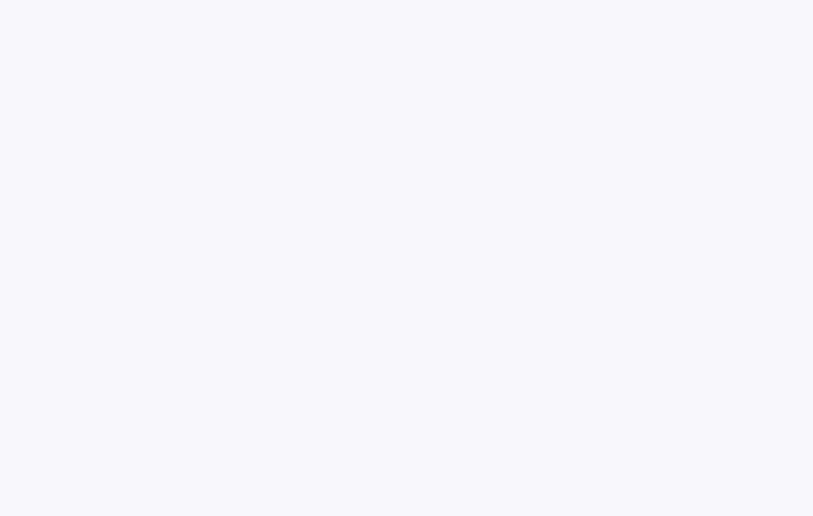
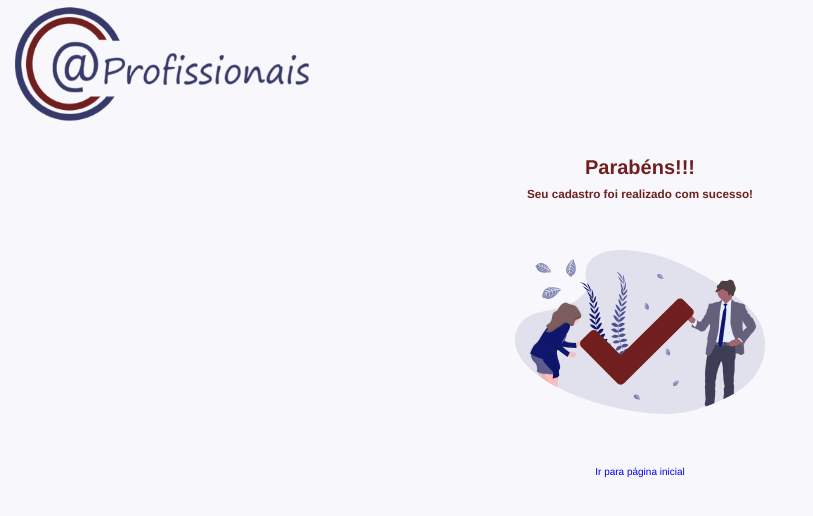
Before and after one commit to rizidorio/Profissionais, a React (Create React App) app: page /cadastroRealizado in a window 1280 px wide. Shown: the top 516 px of the page, without its empty margins (0-813 px from the left). Built offline with nearby package versions, Linux system fonts and the light colour scheme.

Commit message:
Pagina Cadastro Realizado

```diff
--- a/src/components/CampoTexto/styles.css
+++ b/src/components/CampoTexto/styles.css
@@ -16,6 +16,7 @@
     -webkit-transition: all 0.2s linear;
     -moz-transition: all 0.2s linear;
     background-color: var(--cor-background-header);
+    margin-bottom: 0.5rem;
 }
 
 .campos input:focus {
@@ -29,12 +30,12 @@
 .campos label {
     pointer-events: none;
     position: absolute;
-    top: calc(50% - 0.45rem);
+    top: calc(50% - 0.5rem);
     left: 0.5rem;
     transition: all 0.2s linear;
     -webkit-transition: all 0.2s linear;
     -moz-transition: all 0.2s linear;
-    padding: 0.5rem 0.2rem;
+    padding: 0.3rem;
     box-sizing: border-box;
     font-size: 1rem;
 }
@@ -43,7 +44,7 @@
 .campos input:not(:placeholder-shown) + label {
     font-weight: bold;
     top: 0;
-    background-color: var(--cor-background);
+    background-color: var(--cor-background-header);
 }
 
 @media(min-width: 700px) {
--- a/src/pages/Cadastro/index.tsx
+++ b/src/pages/Cadastro/index.tsx
@@ -5,6 +5,8 @@ import Campo from '../../components/CampoTexto';
 import api from '../../services/api';
 
 import './styles.css';
+import { useHistory } from 'react-router-dom';
+
 
 interface Categoria {
     id: number;
@@ -17,6 +19,7 @@ interface Subcategoria {
 }
 
 const Cadastro = () => {
+    const history = useHistory();
 
     const [categorias, setCategorias] = useState<Categoria[]>([]);
     const [subcategorias, setSubcategorias] = useState<Subcategoria[]>([]);
@@ -115,7 +118,7 @@ const Cadastro = () => {
         }
 
         await api.post('profissionais', data).then((res) => {
-            console.log('Sucesso: ', res);
+            history.push('/cadastroRealizado');
         }).catch((err) => {
             console.log('Erro: ', err);
         });
--- /dev/null
+++ b/src/pages/CadastroRealizado/index.tsx
@@ -0,0 +1,32 @@
+import React from 'react';
+import { Link } from 'react-router-dom';
+
+import logo from '../../assets/logo_profissionais.png';
+import fundo from '../../assets/undraw_confirmation_2uy0.svg'
+
+import './styles.css'
+
+
+const CadastroRealizado = () => {
+    return(
+        <div id="page-cadastro-realizado">
+            <div id="page-cadastro-realizado-content" className="container">
+                <header className="logo-container">
+                    <Link to='/'>
+                        <img src={logo} alt="Logotipo" />
+                    </Link>
+                </header>
+                <main>
+                    <h1>Parabéns!!!</h1>
+                    <h3>Seu cadastro foi realizado com sucesso!</h3>
+                    <div className="back-image">
+                        <img src={fundo} alt="Back" />
+                    </div>
+                    <Link to='/'>Ir para página inicial</Link>
+                </main>
+            </div>
+        </div>
+    );
+}
+
+export default CadastroRealizado;
--- /dev/null
+++ b/src/pages/CadastroRealizado/styles.css
@@ -0,0 +1,19 @@
+#page-cadastro-realizado {
+    width: 100vw;
+    height: 100vh;
+
+    text-align: center;
+}
+
+#page-cadastro-realizado header {
+    margin-bottom: 3rem;
+}
+
+#page-cadastro-realizado main h1 {
+    margin-bottom: 0.8rem;
+}
+
+#page-cadastro-realizado main img {
+    width: 25rem;
+    margin: 5rem auto;
+}
--- a/src/routes.tsx
+++ b/src/routes.tsx
@@ -5,6 +5,7 @@ import Home from './pages/Home';
 import Lista from './pages/Listagem';
 import SaberMais from './pages/SaberMais';
 import Cadastrar from './pages/Cadastro';
+import CadastroRealizado from './pages/CadastroRealizado';
 
 const Routes = () => {
     return (
@@ -14,6 +15,7 @@ const Routes = () => {
                 <Route component={Lista} path="/pesquisa" />
                 <Route component={SaberMais} path="/saber-mais" />
                 <Route component={Cadastrar} path="/cadastrar" />
+                <Route component={CadastroRealizado} path="/cadastroRealizado" />
             </Switch>
         </BrowserRouter>
     );
```
Also changed, not shown: src/assets/undraw_confirmation_2uy0.svg.
